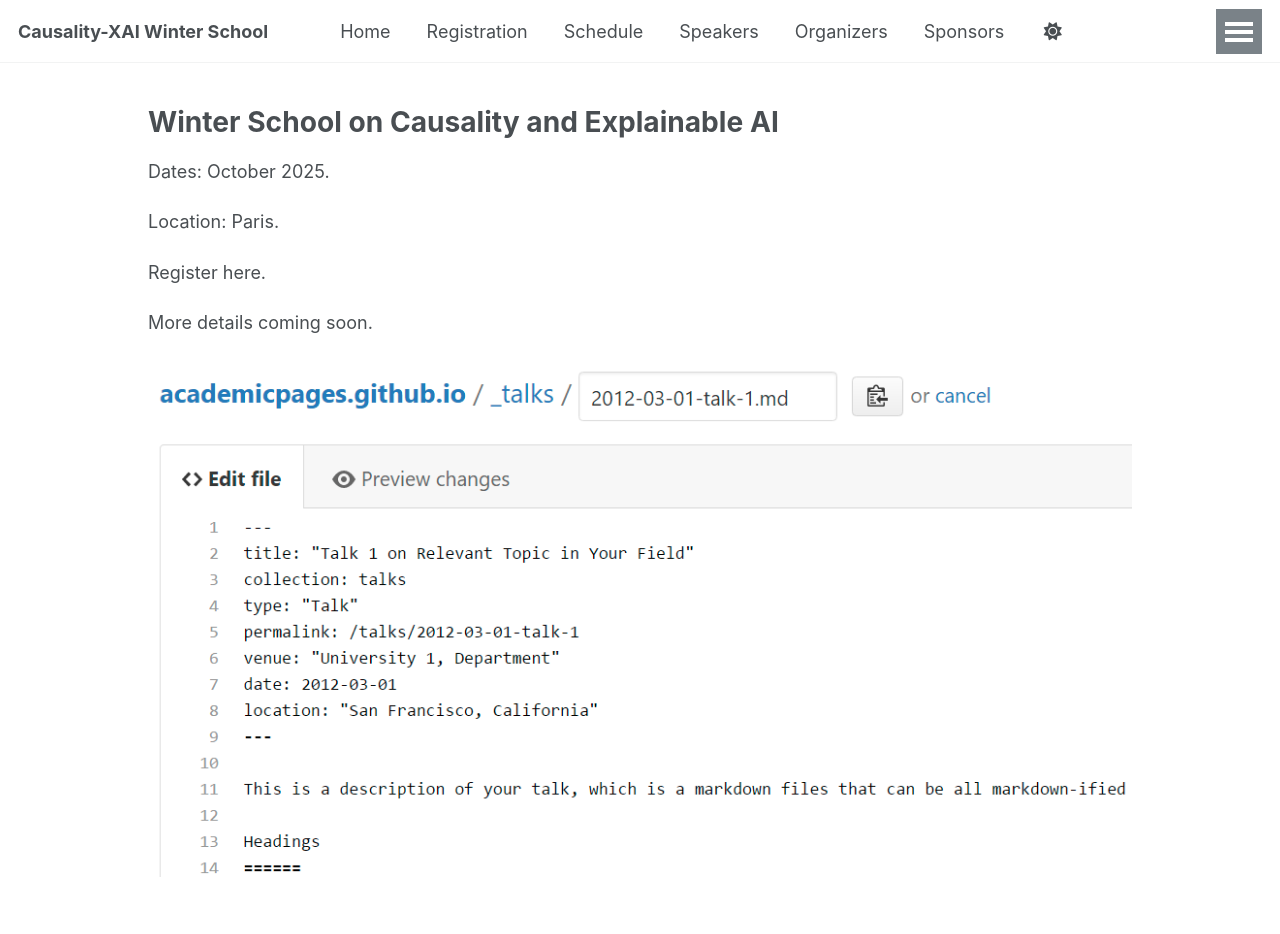
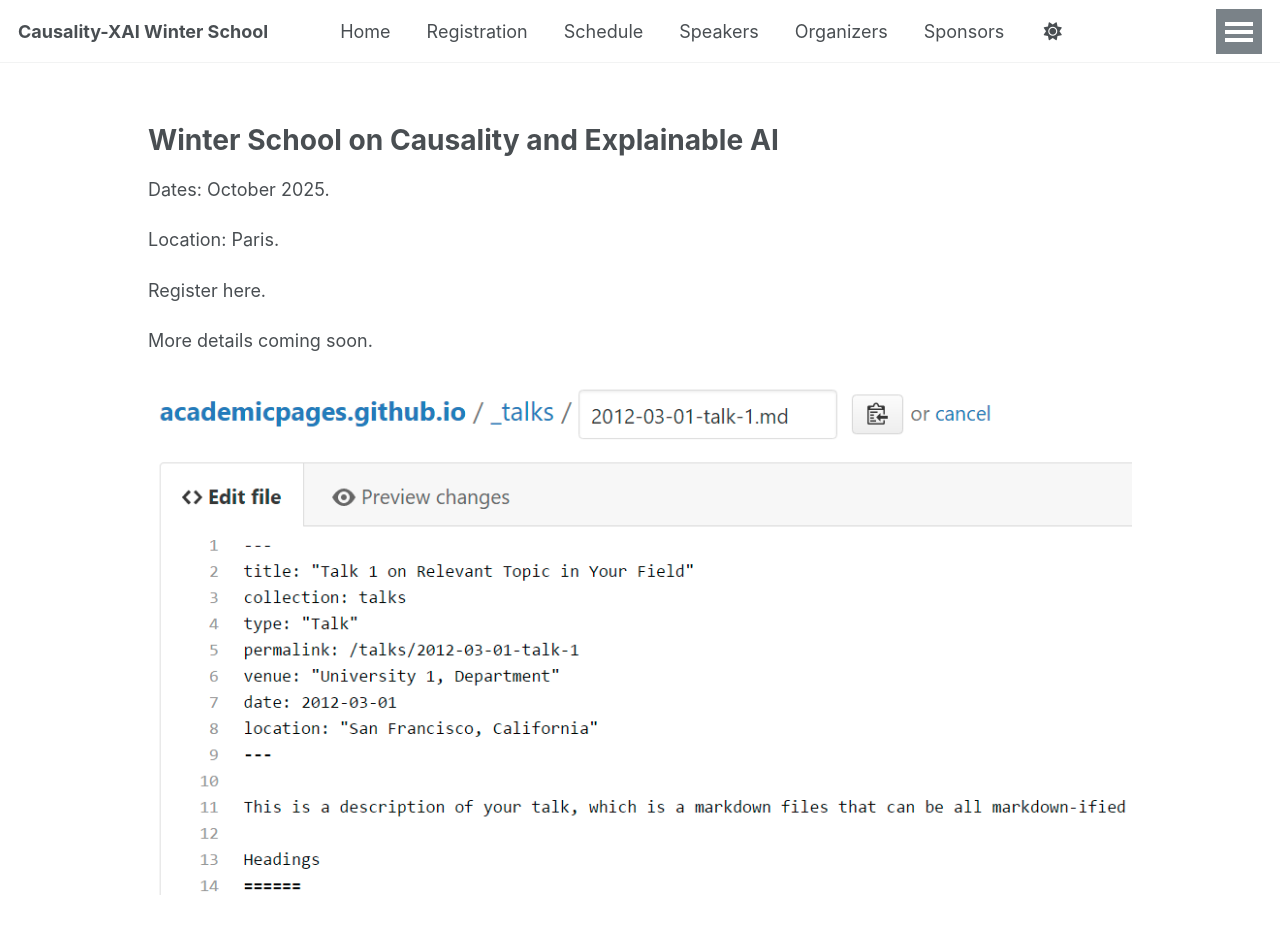
Before and after one commit to XAI-Winter-School/xai-winter-school.github.io, a Jekyll site: the page built from _pages/about.md, in a window 1280 px wide and 1080 px high. Shown: the top 934 px of the window. Built offline with Jekyll 4.4.1, drawn with Linux system fonts in a browser that asks for light colours.

Commit message:
Update plain.html

```diff
--- a/_layouts/plain.html
+++ b/_layouts/plain.html
@@ -9,7 +9,7 @@
     {% include masthead.html %}
 
     <!-- Add this spacer div -->
-    <div style="height: 1rem; width: 100%; clear: both;"></div>
+    <div style="height: 2rem; width: 100%; clear: both;"></div>
 
     <!-- Add a container div with padding -->
     <div style="padding: 0 6rem; margin: 1rem auto 0; max-width: 1200px;">
```
